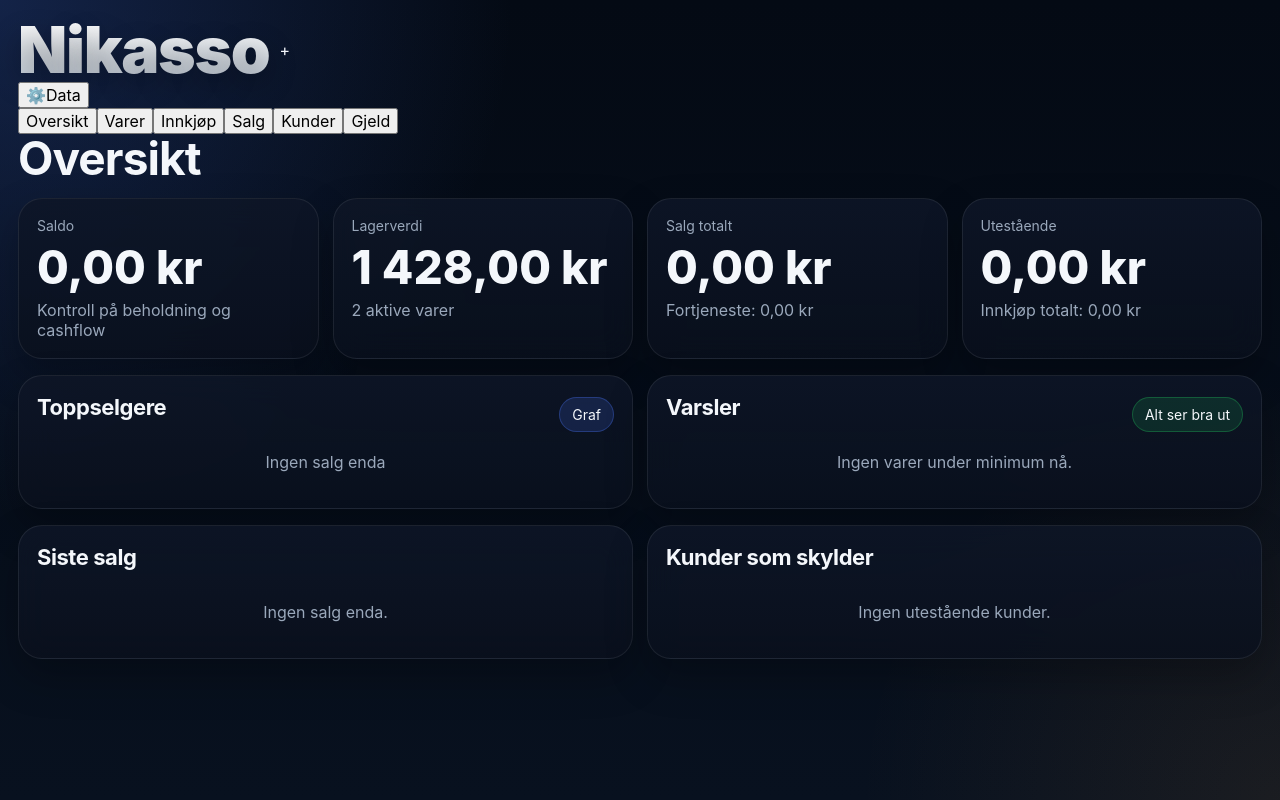
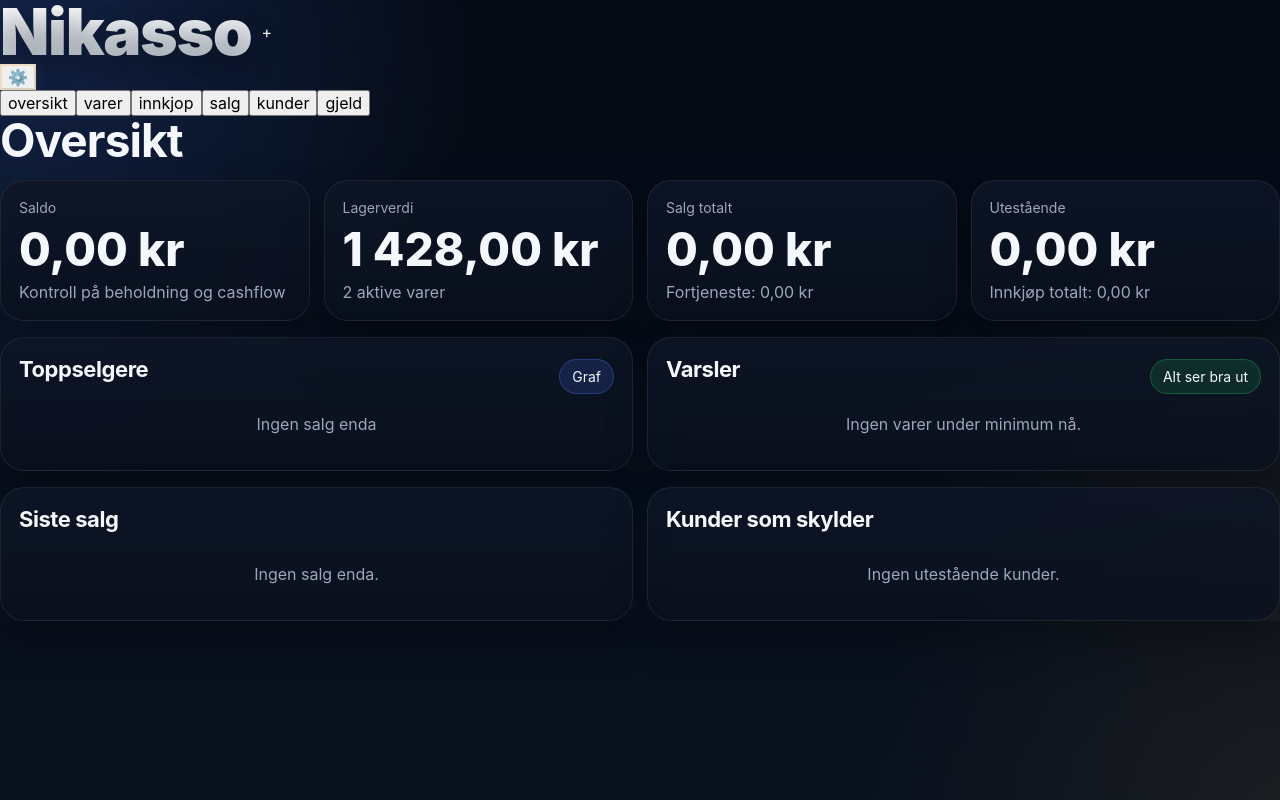
Before and after one commit to nikolaihoffmann-svg/Nikasso-, a React (Vite) app: page / in a window 1280 px wide. Built offline with nearby package versions, Linux system fonts and the light colour scheme.

Commit message:
Refactor App component to use Tab type

```diff
--- a/src/app/App.tsx
+++ b/src/app/App.tsx
@@ -10,7 +10,7 @@ import Kunder from "../pages/Kunder";
 import Gjeld from "../pages/Gjeld";
 import DataPage from "../pages/Data";
 
-type TabKey =
+type Tab =
   | "oversikt"
   | "varer"
   | "innkjop"
@@ -19,17 +19,8 @@ type TabKey =
   | "gjeld"
   | "data";
 
-const NAV_ITEMS: Array<{ key: TabKey; label: string }> = [
-  { key: "oversikt", label: "Oversikt" },
-  { key: "varer", label: "Varer" },
-  { key: "innkjop", label: "Innkjøp" },
-  { key: "salg", label: "Salg" },
-  { key: "kunder", label: "Kunder" },
-  { key: "gjeld", label: "Gjeld" },
-];
-
-export function App() {
-  const [tab, setTab] = useState<TabKey>("oversikt");
+export default function App() {
+  const [tab, setTab] = useState<Tab>("oversikt");
 
   useEffect(() => {
     ensureSeedData();
@@ -37,47 +28,40 @@ export function App() {
   }, []);
 
   const content = useMemo(() => {
-    if (tab === "oversikt") return <Oversikt />;
-    if (tab === "varer") return <Varer />;
-    if (tab === "innkjop") return <Innkjop />;
-    if (tab === "salg") return <Salg />;
-    if (tab === "kunder") return <Kunder />;
-    if (tab === "gjeld") return <Gjeld />;
-    return <DataPage />;
+    switch (tab) {
+      case "varer": return <Varer />;
+      case "innkjop": return <Innkjop />;
+      case "salg": return <Salg />;
+      case "kunder": return <Kunder />;
+      case "gjeld": return <Gjeld />;
+      case "data": return <DataPage />;
+      default: return <Oversikt />;
+    }
   }, [tab]);
 
   return (
-    <div className="appShell">
-      <div className="bgGlow bgGlowBlue" />
-      <div className="bgGlow bgGlowGold" />
-
-      <header className="topbar">
-        <div className="topbarRow">
+    <div className="app">
+      <header className="header">
         <Logo />
 
-          <button className="utilityBtn" type="button" onClick={() => setTab("data")}>
-            <span aria-hidden="true">⚙️</span>
-            <span>Data</span>
+        <button className="dataBtn" onClick={() => setTab("data")}>
+          ⚙️
         </button>
-        </div>
+      </header>
 
-        <nav className="navPills" aria-label="Hovednavigasjon">
-          {NAV_ITEMS.map((item) => (
+      <nav className="nav">
+        {["oversikt","varer","innkjop","salg","kunder","gjeld"].map((t) => (
           <button
-              key={item.key}
-              type="button"
-              onClick={() => setTab(item.key)}
-              className={tab === item.key ? "navPill active" : "navPill"}
+            key={t}
+            className={tab === t ? "navBtn active" : "navBtn"}
+            onClick={() => setTab(t as Tab)}
           >
-              {item.label}
+            {t}
           </button>
         ))}
       </nav>
-      </header>
 
-      <main className="pageWrap">{content}</main>
+      <main className="content">{content}</main>
     </div>
   );
 }
-
-export default App;
```
Lines whose indentation alone changed are shown as unchanged.
